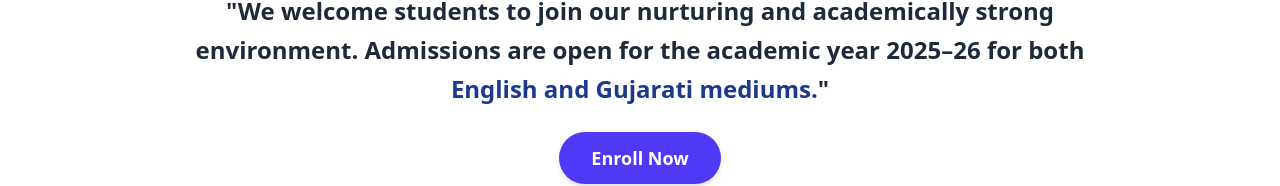
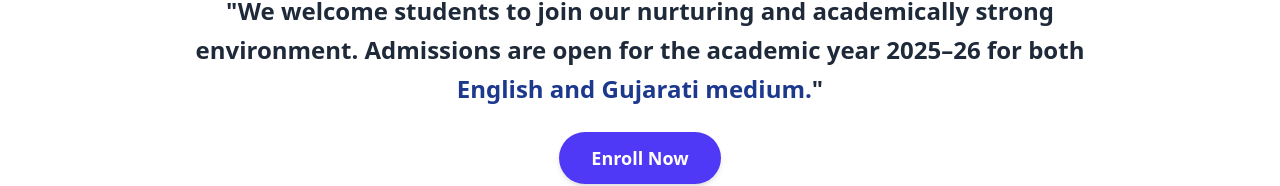
Before and after one commit to priyank-solanki-5/HRS-LIVE, a React (Vite) app in the folder FRONTEND/: page /admissions in a window 1280 px wide. Shown: the part 626-812 px from the top of the page. Built offline with nearby package versions, Linux system fonts and the light colour scheme; no server answers.

Commit message:
HRS-LIVE

```diff
--- a/FRONTEND/src/pages/Admissions.jsx
+++ b/FRONTEND/src/pages/Admissions.jsx
@@ -34,7 +34,7 @@ const Admissions = () => {
           "We welcome students to join our nurturing and academically strong
           environment. Admissions are open for the academic year{" "}
           <span className="font-bold">2025–26</span> for both{" "}
-          <span className="text-blue-900 font-bold">English and Gujarati mediums.</span>"
+          <span className="text-blue-900 font-bold">English and Gujarati medium.</span>"
         </p>
         <Link
           to="/admissions/apply"
```
